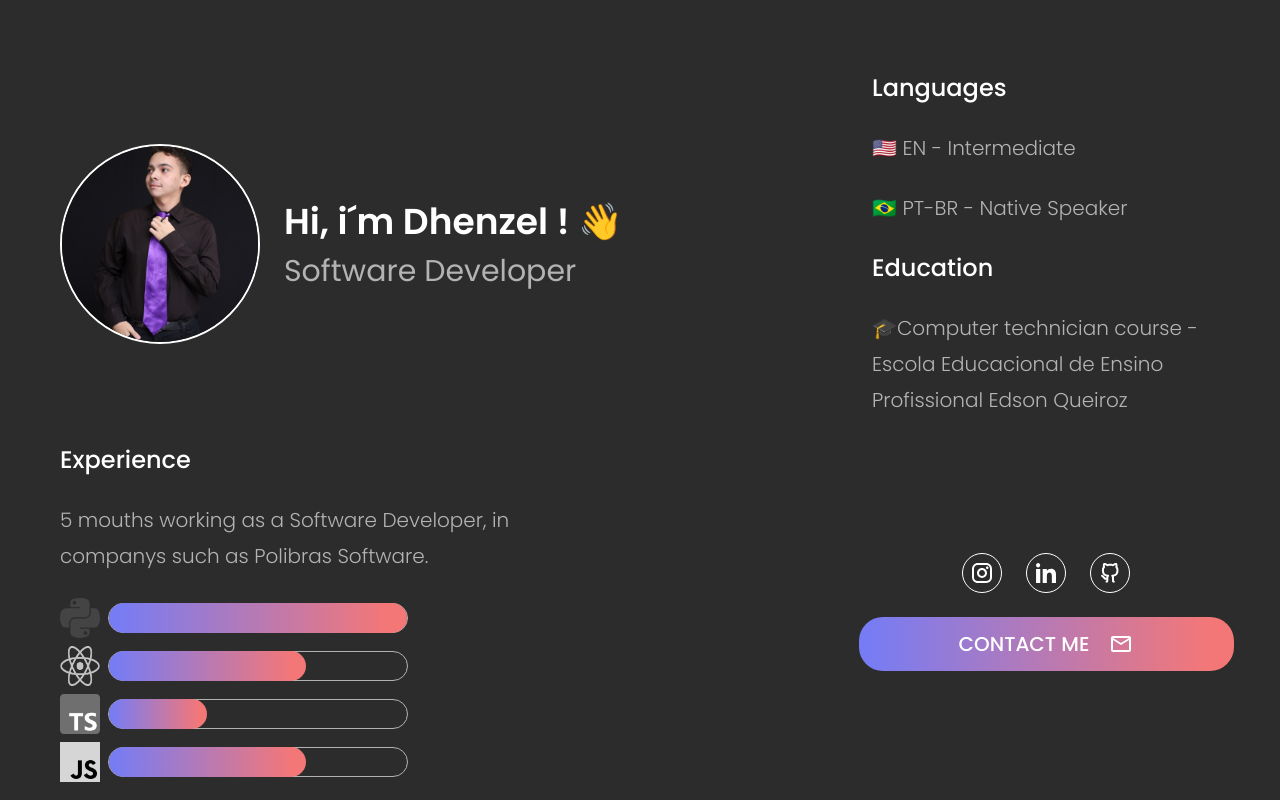
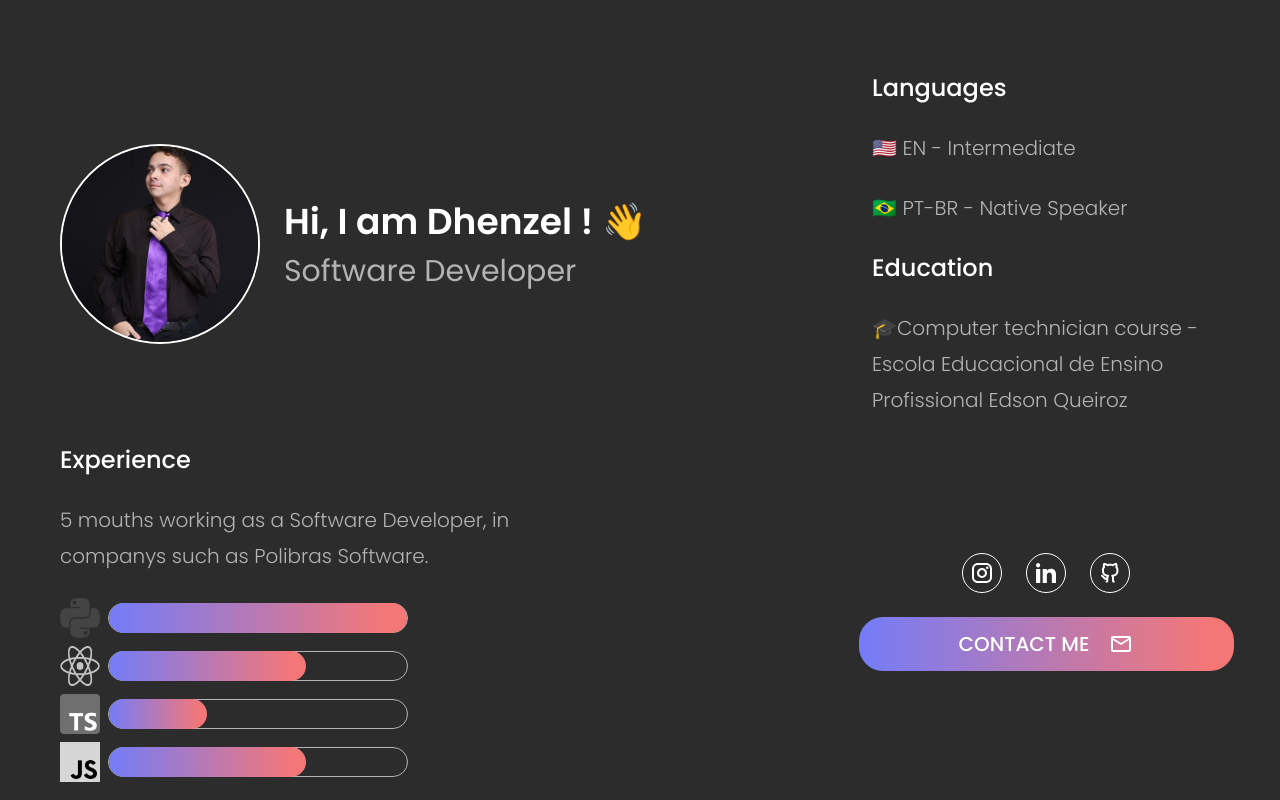
Before and after one commit to DhenzelNexxus/Portfolio, a Next.js app: page / in a window 1280 px wide. Built offline with nearby package versions, Linux system fonts and the light colour scheme.

Commit message:
FIX: Header Text

```diff
--- a/src/app/components/Header/header.tsx
+++ b/src/app/components/Header/header.tsx
@@ -6,7 +6,7 @@ export function Header(){
     return(
         <div className="header">
           <div>
-            <h1>Hi, i´m Dhenzel ! 👋</h1>
+            <h1>Hi, I am Dhenzel ! 👋</h1>
             <h2>Software Developer</h2>
           </div>
           <Image
```
